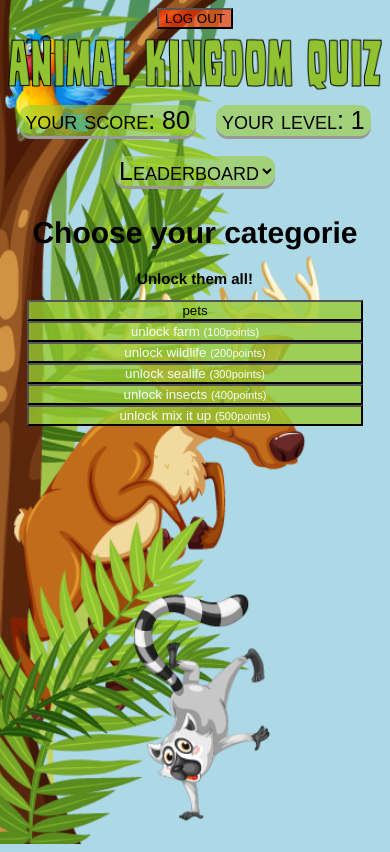
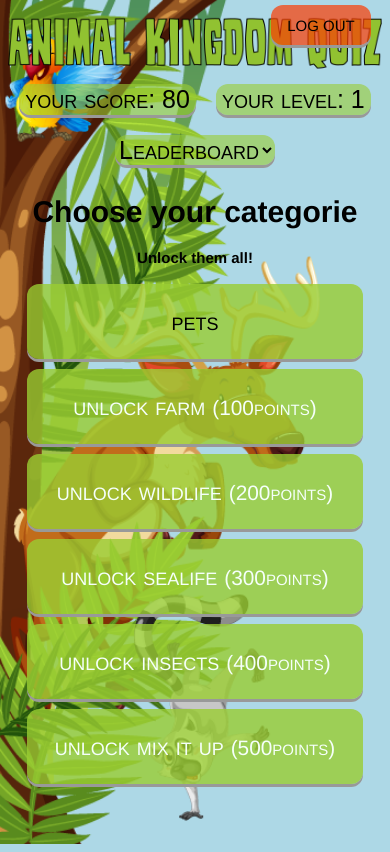
Before and after one commit to mickboer/webprogrammeren, a Flask app: page /index in a window 390 px wide. Run offline with Flask 2, Linux system fonts and the light colour scheme; a user stored in the database is signed in; data comes from the database, SQL or seed files in the repository; some libraries are stand-ins or nearby versions.

Commit message:
merge conflict wegwerken

```diff
--- a/static/page_style/style_index.css
+++ b/static/page_style/style_index.css
@@ -3,7 +3,6 @@
 }
 
 
-<<<<<<< HEAD
 /*BUTTONS*/
 .buttons, .lockbuttons {
 
@@ -45,20 +44,6 @@
 }
 
 
-
-/*Website style format for small screens*/
-@media only screen and (max-width: 700px) {
-    .buttons, .lockbuttons {
-        /*font-size: 20px;*/
-        width: 90%;
-        background-color: rgb(154, 205, 50, 0.8);
-    }
-
-    .showbutton {
-        max-width: 100%;
-    }
-}
-=======
 .passbutton {
     margin:5px;
     font: small-caps 15px helvetica;
@@ -116,4 +101,16 @@
     transform: rotate(45deg);
     cursor: pointer;
 }
->>>>>>> bc1621b916f95e75dbe3331879b7250dedf89d57
+
+/*Website style format for small screens*/
+@media only screen and (max-width: 700px) {
+    .buttons, .lockbuttons {
+        /*font-size: 20px;*/
+        width: 90%;
+        background-color: rgb(154, 205, 50, 0.8);
+    }
+
+    .showbutton {
+        max-width: 100%;
+    }
+}
--- a/templates/index.html
+++ b/templates/index.html
@@ -9,13 +9,11 @@
 {% endblock %}
 
 {% block header %}
-
     {% if session.nickname %}
         <form action="/logout" method="post">
             <button class="passbutton" type="submit"  >LOG OUT</button>
         </form>
     {% endif %}
-
 {% endblock %}
 
 {% block main %}
```
